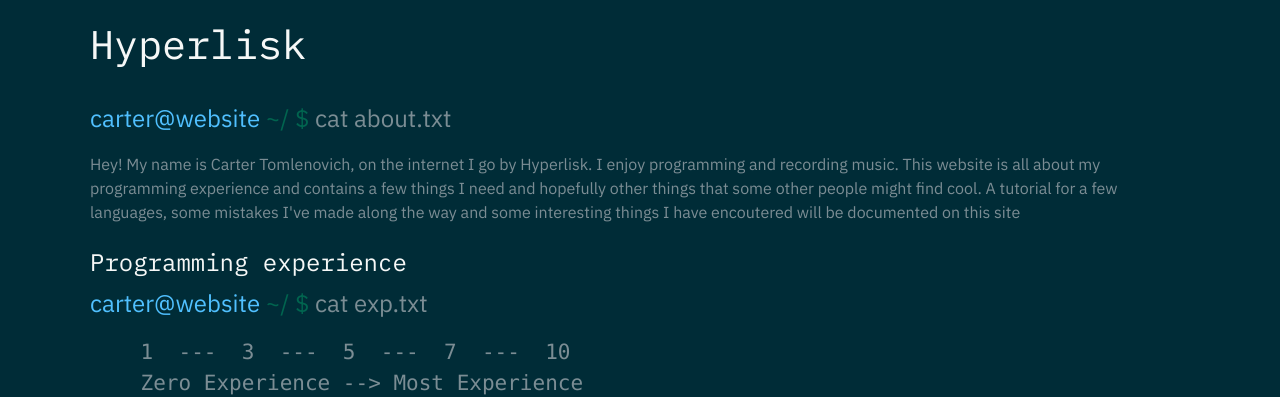
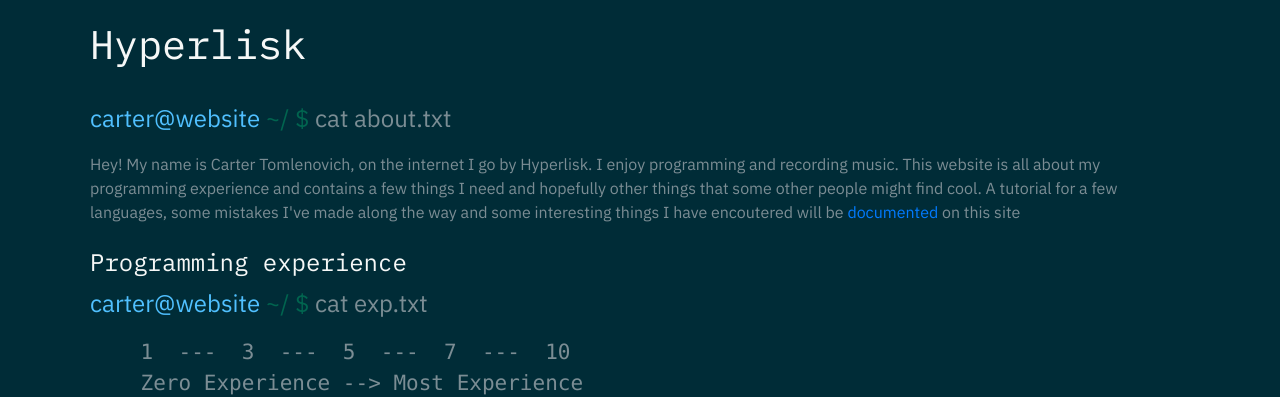
Before and after one commit to hyperliskdev/hyperliskdev.github.io, a Jekyll site: the page built from index.md, in a window 1280 px wide. Shown: the top 397 px of the page. Built offline with Jekyll 4.4.1, drawn with Linux system fonts in a browser that asks for light colours; part of the change alters nothing that is shown.

```diff
--- a/_config.yml
+++ b/_config.yml
@@ -4,7 +4,7 @@ description: >- # this means to ignore newlines until "baseurl:"
   Hey! My name is Carter Tomlenovich, on the internet I go by Hyperlisk. I enjoy programming and
   recording music. This website is all about my programming experience and contains a few things I need and
   hopefully other things that some other people might find cool. A tutorial for a few languages, some mistakes
-  I've made along the way and some interesting things I have encoutered will be documented on this site
+  I've made along the way and some interesting things I have encoutered will be <a href="/blog">documented</a> on this site
 baseurl: "" # the subpath of your site, e.g. /blog
 url: "https://hyperlisk.dev" # the base hostname & protocol for your site, e.g. http://example.com
 twitter_username: hyperliskdev
```
